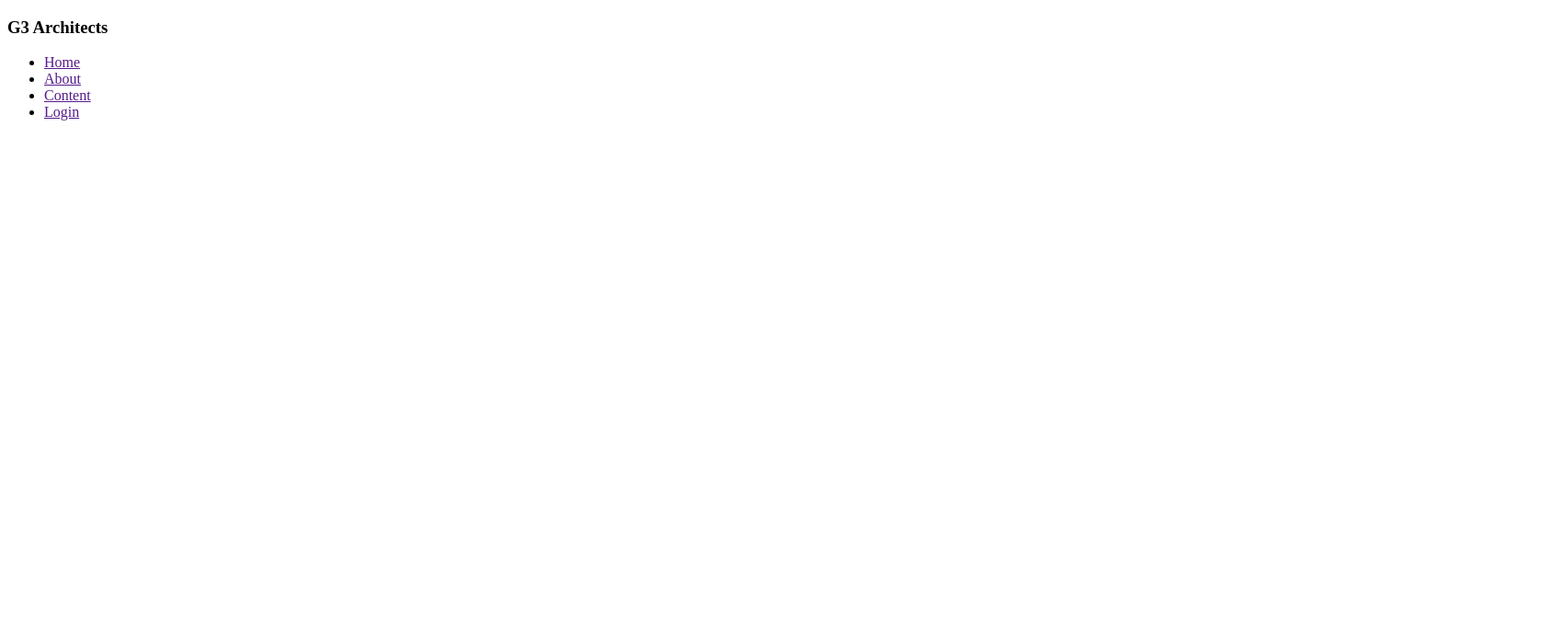
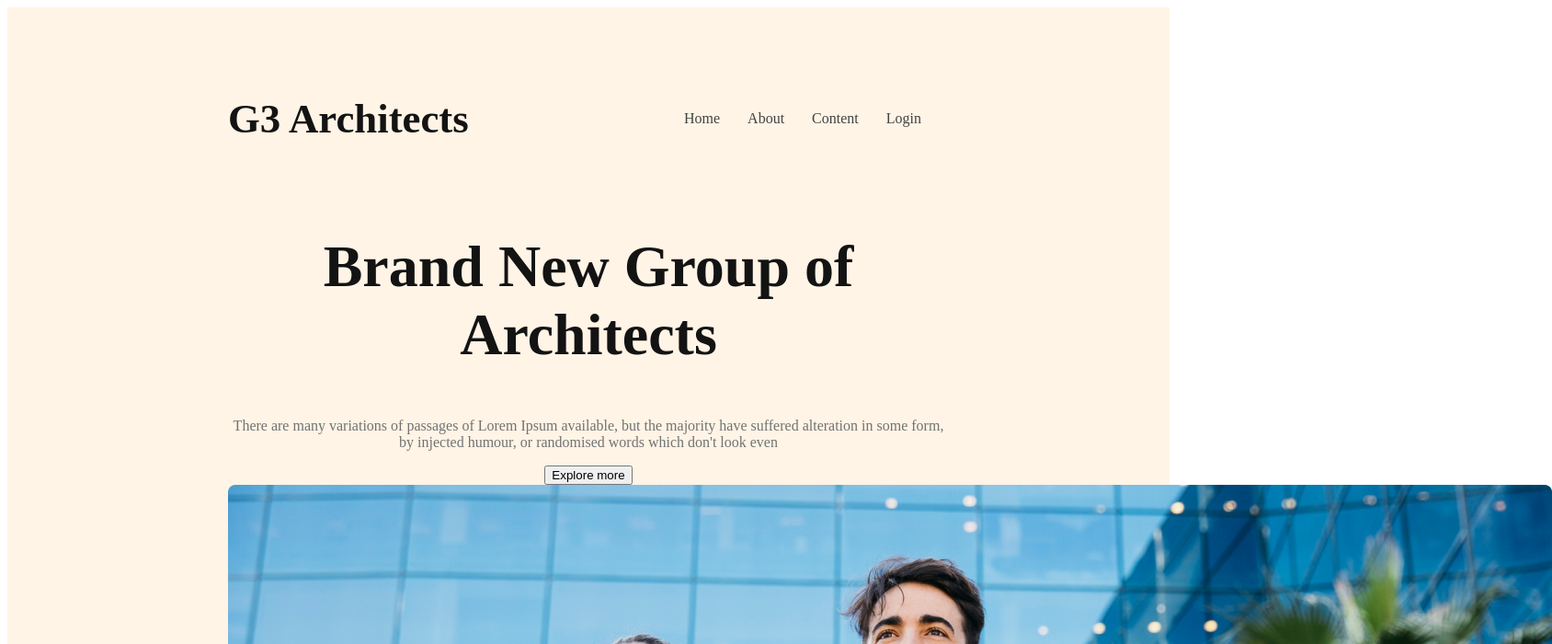
Before and after one commit to Afiya32/arciture-website, a plain HTML site: page index.html in a window 1280 px wide. Shown: the top 700 px of the page at 92% size, 1688 px wide, since content can reach past the window. Drawn offline with Linux system fonts and the light colour scheme.

Commit message:
header setup

```diff
--- a/index.html
+++ b/index.html
@@ -9,7 +9,7 @@
 <body>
   <header>
     <nav>
-  <h3>G3 Architects</h3>
+  <h3 class="nav-tittle">G3 Architects</h3>
   <ul>
     <li><a href="">Home</a></li>
   <li><a href="">About</a></li>
@@ -17,6 +17,12 @@
   <li><a href="">Login</a></li>
 </ul>
     </nav>
+    <section class="banner">
+      <h1 class="banner-tittle">Brand New Group of Architects</h1>
+      <p class="banner-describe">There are many variations of passages of Lorem Ipsum available, but the majority have suffered alteration in some form, by injected humour, or randomised words which don't look even</p>
+      <button class="btn-primary">Explore more</button>
+      <img src="images/banner.png" alt="banner-image">
+    </section>
 
   </header>
   <main>
--- a/style/arciture.css
+++ b/style/arciture.css
@@ -5,3 +5,46 @@
     font-family: 'Open Sans', sans-serif;
 font-family: 'Work Sans', sans-serif;
   }
+  /*-----header part------  */
+  header{
+    background: rgba(255, 144, 14, 0.10);
+    padding: 50px 240px;
+  }
+  /* nav style */
+  nav{
+    display: flex;
+    justify-content: space-between;
+    align-items: center;
+  }
+  .nav-tittle{
+    font-size: 2.8rem;
+    font-weight: 700;
+    color: #131313;
+  }
+  nav >ul{
+    display: flex;
+  }
+  nav li{
+    list-style: none;
+    margin-right: 30px;
+    font-weight: 500;
+    font-size: 1rem;
+  }
+  nav li a{
+    text-decoration: none;
+    color: #424242;
+  }
+  /* banner style */
+  .banner-contain, .banner{
+    max-width: 800px;
+    text-align: center;
+    margin: 0 auto;
+  }
+  .banner-tittle{
+    font-size: 4rem;
+    font-weight: 700;
+    color: #131313;
+  }
+  .banner-describe{
+     color: #727272;
+  }
```
